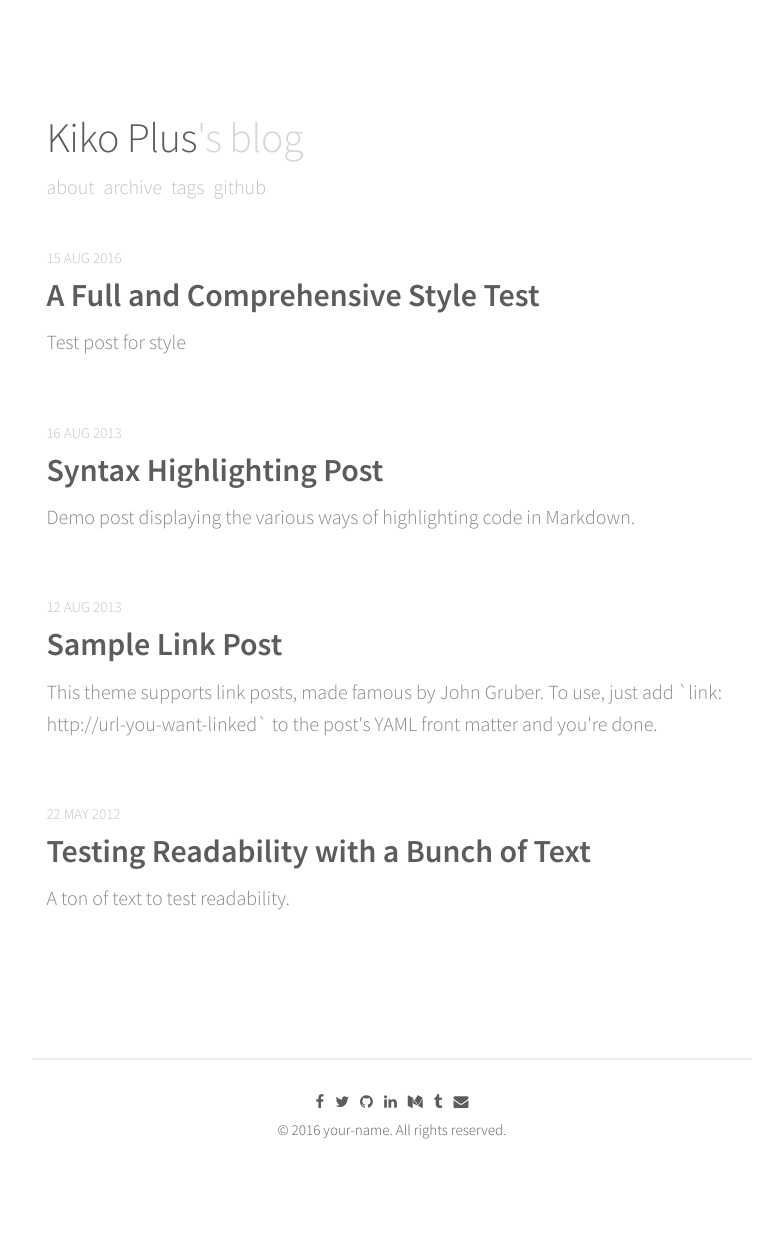
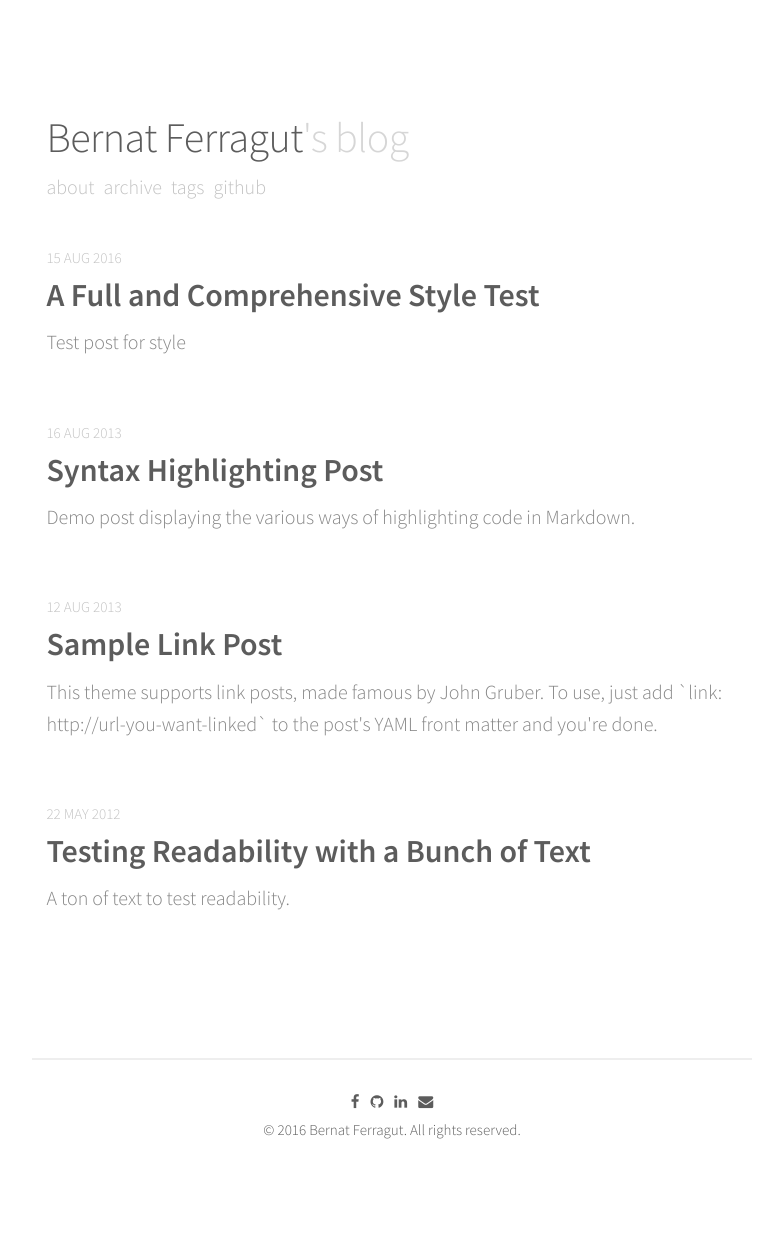
Before and after one commit to bernatferragut/FutureWeb-blog, a Jekyll site: the page built from index.html, in a window 1280 px wide. Shown: the whole page, without its empty margins (248-1031 px from the left). Built offline with Jekyll 4.4.1, drawn with Linux system fonts in a browser that asks for light colours; nearby versions of some CDN libraries; the list of posts is cut into pages by our own code.

Commit message:
Update _config.yml
first blog commit standard setup

```diff
--- a/_config.yml
+++ b/_config.yml
@@ -3,19 +3,16 @@
 # # # # # # # # # # # # #
 
 # Basic
-name:               "Kiko Plus"
+name:               "Bernat Ferragut"
 
 
 
 author:
-  name:             your-name
+  name:             Bernat Ferragut
   facebook:         your-id
-  twitter:          your-id
   github:           your-id
   linkedin:         your-id
-  medium:           your-id
-  tumblr:           your-id
-  email:            your-id@your-email.com
+  email:            your-elbernat@gmail.com
 
 # Google-analytics
 google-analytics:
@@ -32,7 +29,7 @@ baseurl:            "" # the subpath of your site, e.g. /blog
 
 
 # http://en.wikipedia.org/wiki/List_of_tz_database_time_zones
-timezone:           Asia/Seoul
+timezone:           America/Montreal
 permalink:          /:year-:month-:day/:title/
 
 # Pagination
```
